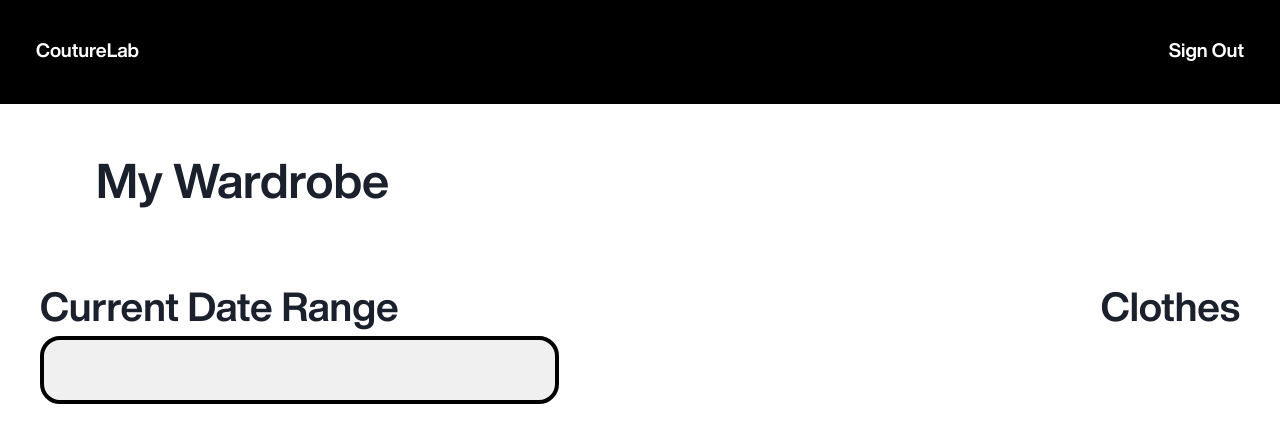
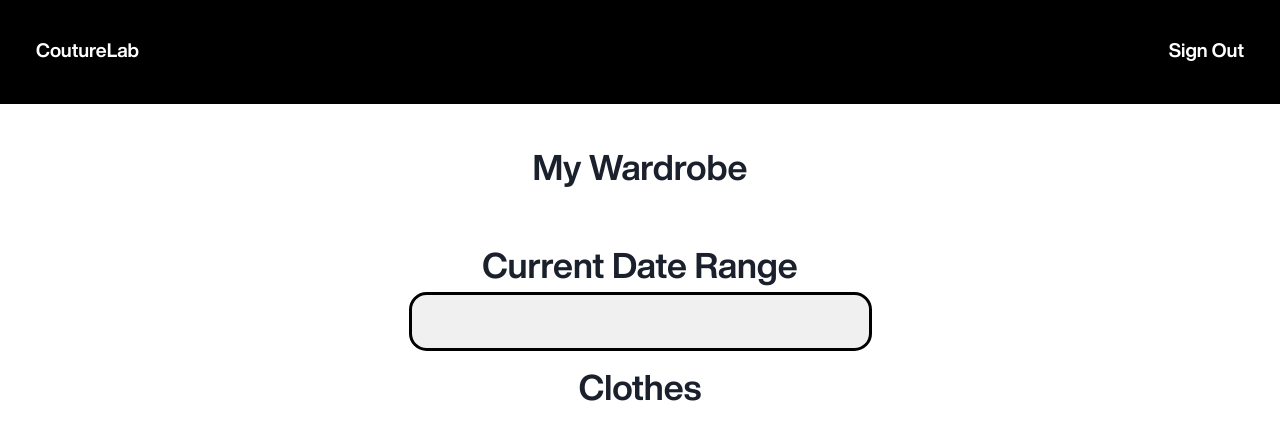
Before and after one commit to felixliang50779/Couture-Lab, a React (Create React App) app in the folder couture-lab-ui/: page /History in a window 1280 px wide. Shown: the top 442 px of the page. Built offline with nearby package versions, Linux system fonts and the light colour scheme.

Commit message:
fixed navbar hover

```diff
--- a/couture-lab-ui/src/Components/dashboardnavbar.module.css
+++ b/couture-lab-ui/src/Components/dashboardnavbar.module.css
@@ -13,6 +13,6 @@
     width: 100%;
 }
 
-a:hover {
+.dashboard-navbar a:hover {
     color: #FFFFFF;
 }
--- a/couture-lab-ui/src/Pages/History.js
+++ b/couture-lab-ui/src/Pages/History.js
@@ -15,6 +15,10 @@ export default function History() {
         "2023-11-14": ["Shirt", "Pants", "Shoes"],
         "2023-11-15": ["Shirt", "Shorts", "Sneakers"],
     };
+
+    const getRangeClothes = () => {
+        const rangeClothes = [];
+    }
 
     return (
         <div className={styles['history-container']}>
--- a/couture-lab-ui/src/Pages/History.module.css
+++ b/couture-lab-ui/src/Pages/History.module.css
@@ -4,17 +4,19 @@
 
 .history-header {
     display: flex;
-    margin: 1em;
-    padding: 2em 1em 0 1em;
-    font-size: 3em;
+    justify-content: center;
+    margin: 3em 0 0 0;
+    padding: 1em;
+    font-size: 2.2em;
 }
 
 .history-items {
     display: flex;
-    flex-direction: row;
-    justify-content: space-between;
-    font-size: 2.5em;
-    margin: 1em;
+    flex-direction: column;
+    align-items: center;
+    text-align: center;
+    font-size: 2.2em;
+    margin: 0;
 }
 
 .calendar {
```
